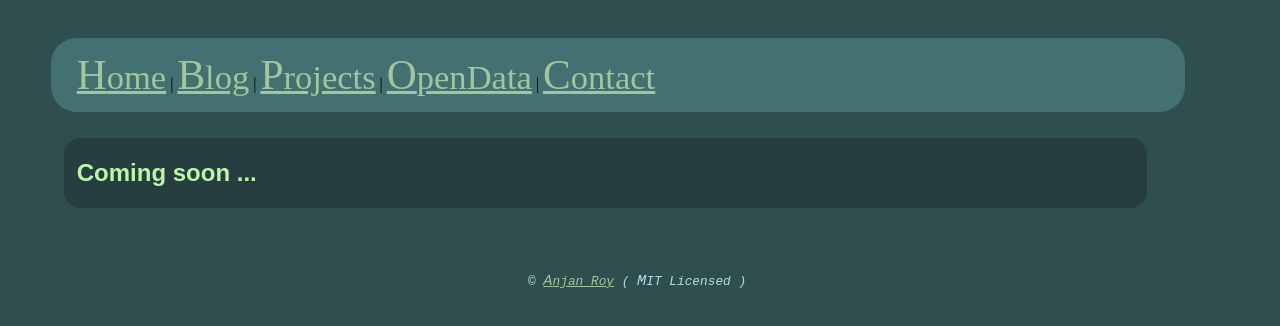
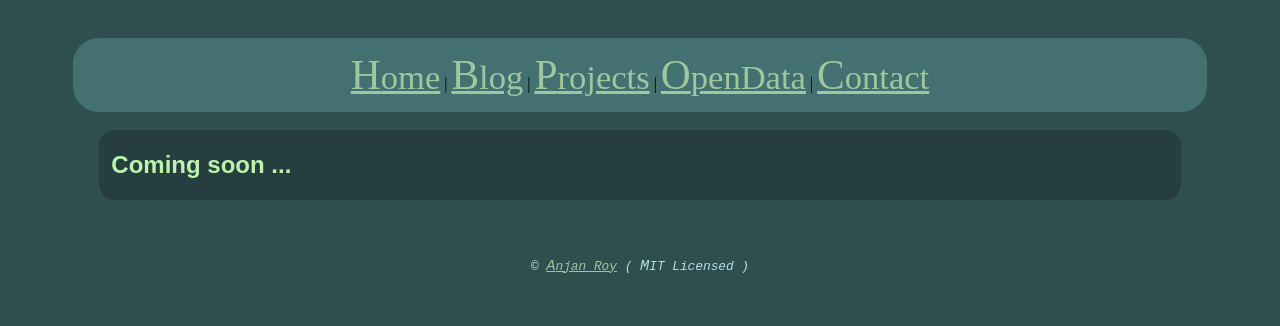
Before and after one commit to itzmeanjan/itzmeanjan.in, a website: page pages/blog.html in a window 1280 px wide. Drawn offline with Linux system fonts and the light colour scheme; files that its build step writes are made by us from their sources; no server answers; files whose address does not match are found by name.

Commit message:
updated UI a bit

```diff
--- a/index.js
+++ b/index.js
@@ -58,7 +58,7 @@ app.get('/projects', (req, res) => {
 // but still it's a small venture
 app.get('/ip', (req, res) => {
   console.log(`${req.method} ${req.path} ${req.ip} ${Date().toString()}`);
-  res.status(200).contentType('json').json(
+  res.status(200).contentType('application/json').send(
     {
       ip: req.ip
     }
--- a/styles/common.css
+++ b/styles/common.css
@@ -20,9 +20,12 @@ body{
   background-color: #263e40;
   border-radius: 2vmin;
   width: 90%;
-  margin: 2vmax;
   padding-top: .1vmax;
   padding-bottom: .1vmax;
+  margin-left: auto;
+  margin-right: auto;
+  margin-top: 1.4vmax;
+  margin-bottom: 1.4vmax;
 }
 
 h1 {
@@ -54,13 +57,16 @@ p{
 #navBar{
   background-color: #437070;
   width: 90%;
-  margin-left: 1vmax;
-  margin-right: 1vmax;
+  margin-left: auto;
+  margin-right: auto;
   border-radius: 2vmax;
   padding-left: 2vmax;
   padding-top: 1vmax;
   padding-bottom: 1vmax;
   padding-right: 2vmax;
+  position: sticky;
+  top: .4vmax;
+  text-align: center;
 }
 
 .navLink:link{
@@ -76,9 +82,10 @@ p{
 }
 
 #footerDiv {
-  margin-left: 40vw;
   margin-top: 2vmin;
   margin-bottom: 1vmin;
+  display: block;
+  text-align: center;
 }
 
 #footerText {
```
